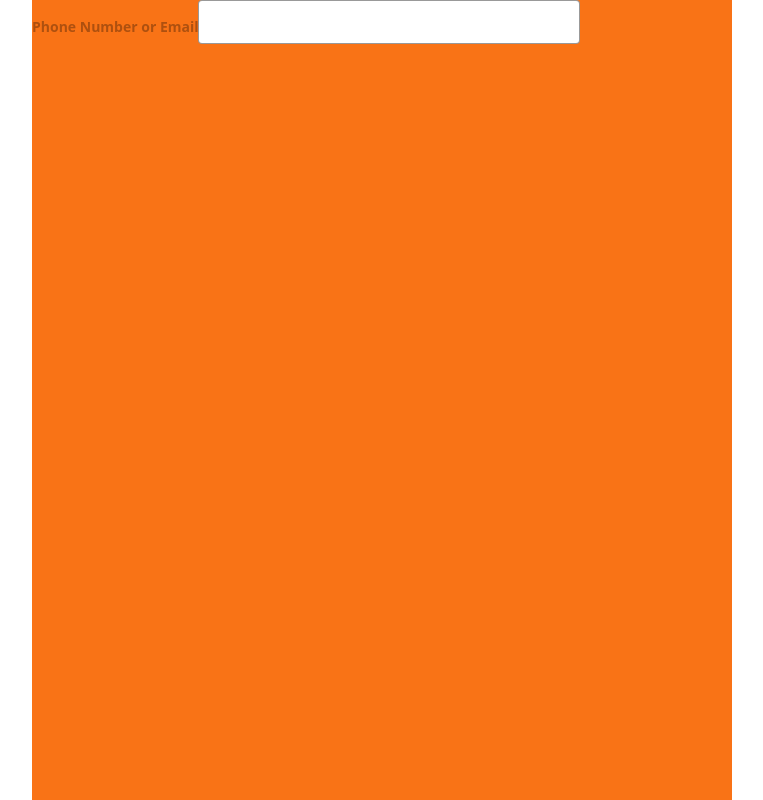
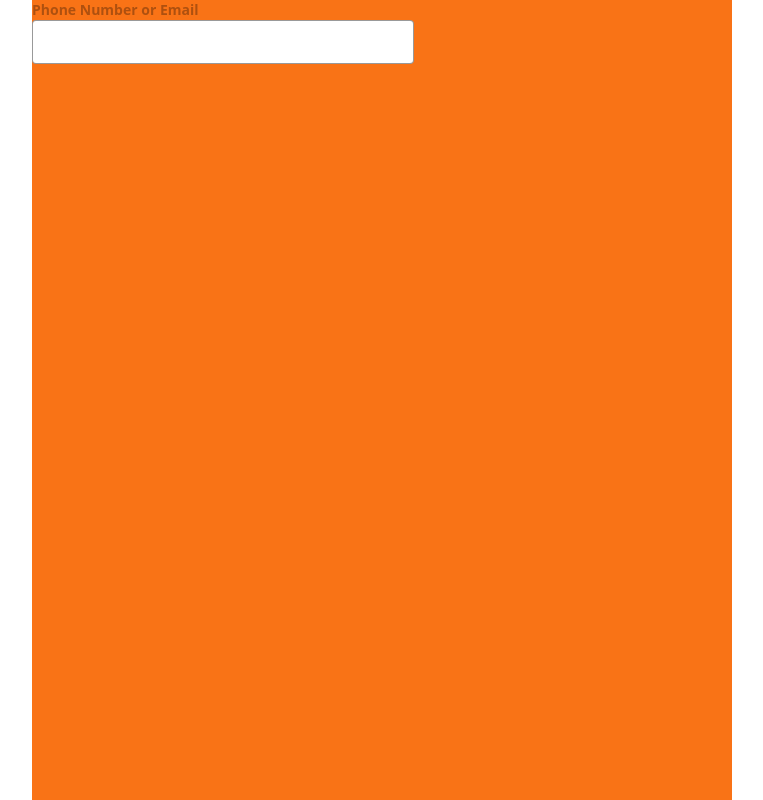
Before and after one commit to josephajibodu/qwikbill, a React (Vite) app: page / in a window 1280 px wide. Shown: the whole page, without its empty margins (258-1021 px from the left). Built offline with nearby package versions, Linux system fonts and the light colour scheme.

Commit message:
style: update label component

```diff
--- a/src/components/ui/label.jsx
+++ b/src/components/ui/label.jsx
@@ -1,10 +1,10 @@
 import PropTypes from "prop-types";
 
-function Label({ inputId, children, extraClass }) {
+function Label({ htmlFor, children, className }) {
   return (
     <label
-      htmlFor={inputId}
-      className={`font-secondary font-bold text-sm text-black/30 ${extraClass}`}
+      htmlFor={htmlFor}
+      className={`block font-secondary font-bold text-sm text-black/30 ${className}`}
     >
       {children}
     </label>
@@ -14,12 +14,12 @@ function Label({ inputId, children, extraClass }) {
 export default Label;
 
 Label.propTypes = {
-  inputId: PropTypes.string.isRequired,
+  htmlFor: PropTypes.string.isRequired,
   children: PropTypes.string,
-  extraClass: PropTypes.string,
+  className: PropTypes.string,
 };
 
 Label.defaultProps = {
   children: "",
-  extraClass: "",
+  className: "",
 };
```
